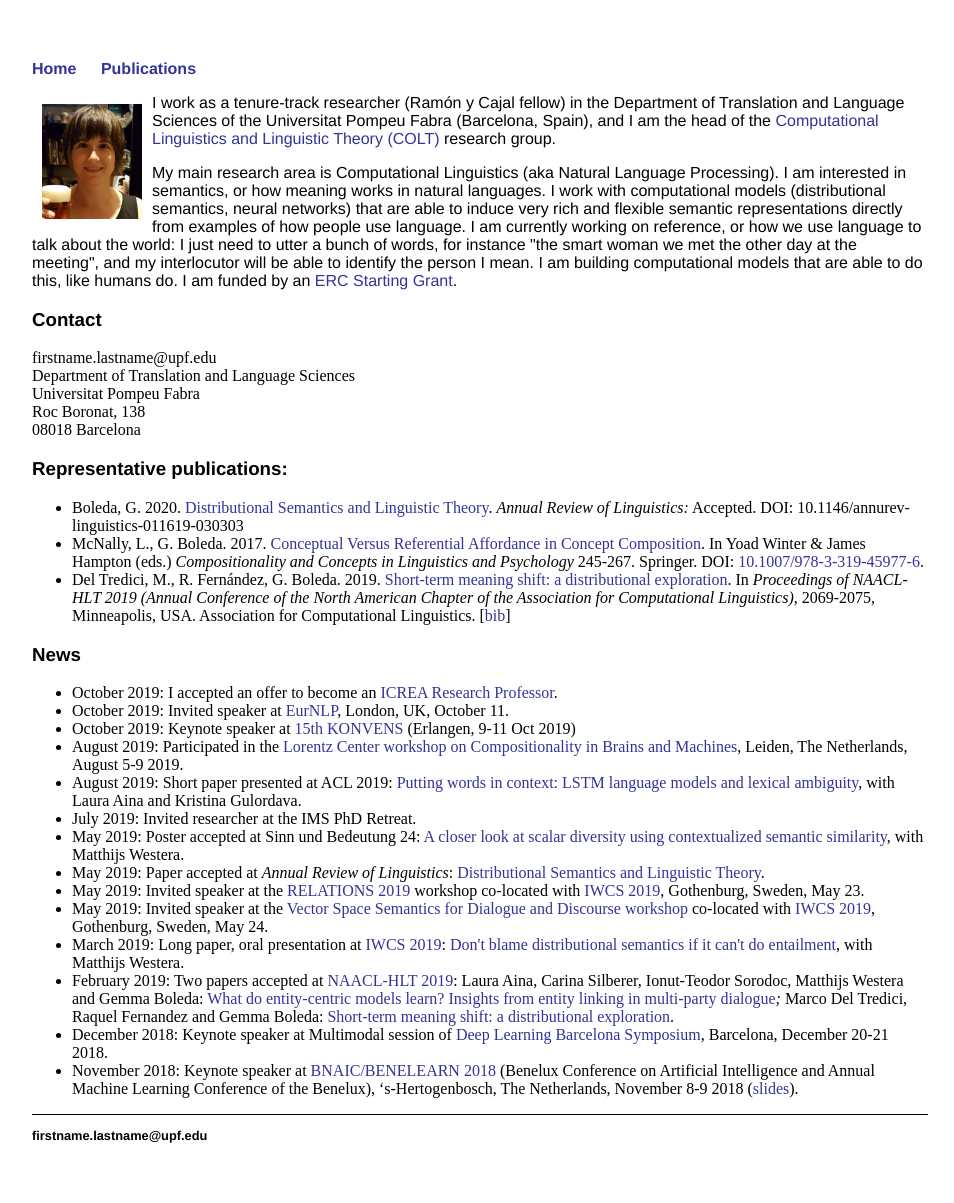
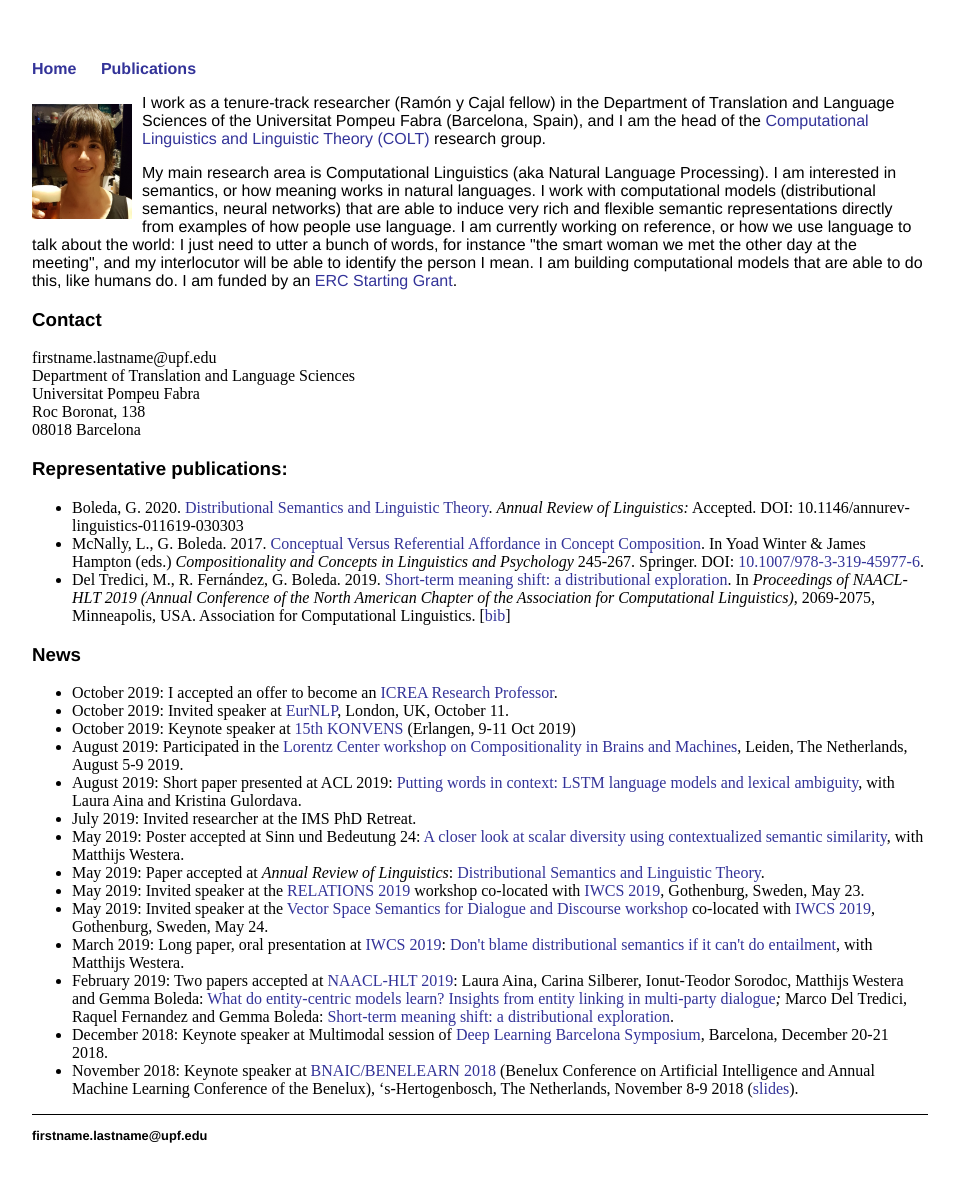
Before and after one commit to gboleda/gboleda.github.io, a Jekyll site: the page built from index.html, in a window 1280 px wide. Shown: the whole page, without its empty margins (160-1114 px from the left). Built offline with Jekyll 4.4.1, drawn with Linux system fonts in a browser that asks for light colours.

Commit message:
Update index.html

```diff
--- a/index.html
+++ b/index.html
@@ -3,7 +3,7 @@
 title: Gemma Boleda
 ---
 
-<img src="pic4web.jpg" align="left" width="100" style="margin: 10px 10px 10px 10px">
+<img src="pic4web.jpg" align="left" width="100" style="margin: 10px 10px 10px auto">
 
 		<p>I work as a tenure-track researcher (Ramón y Cajal fellow) in the Department of Translation and Language Sciences of the Universitat Pompeu Fabra (Barcelona, Spain), and I am the head of the <a href="https://www.upf.edu/web/colt/">Computational Linguistics and Linguistic Theory (COLT)</a> research group. </p>
 
```
